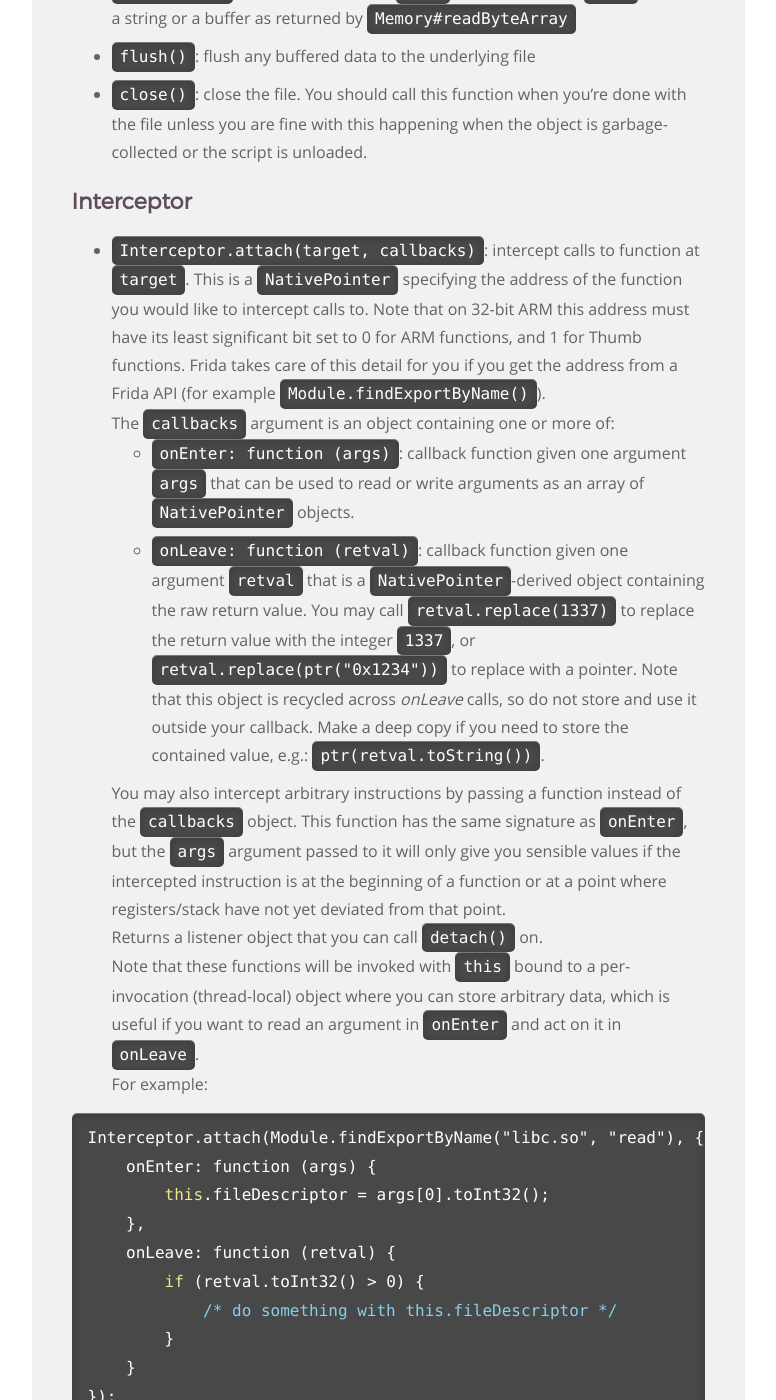
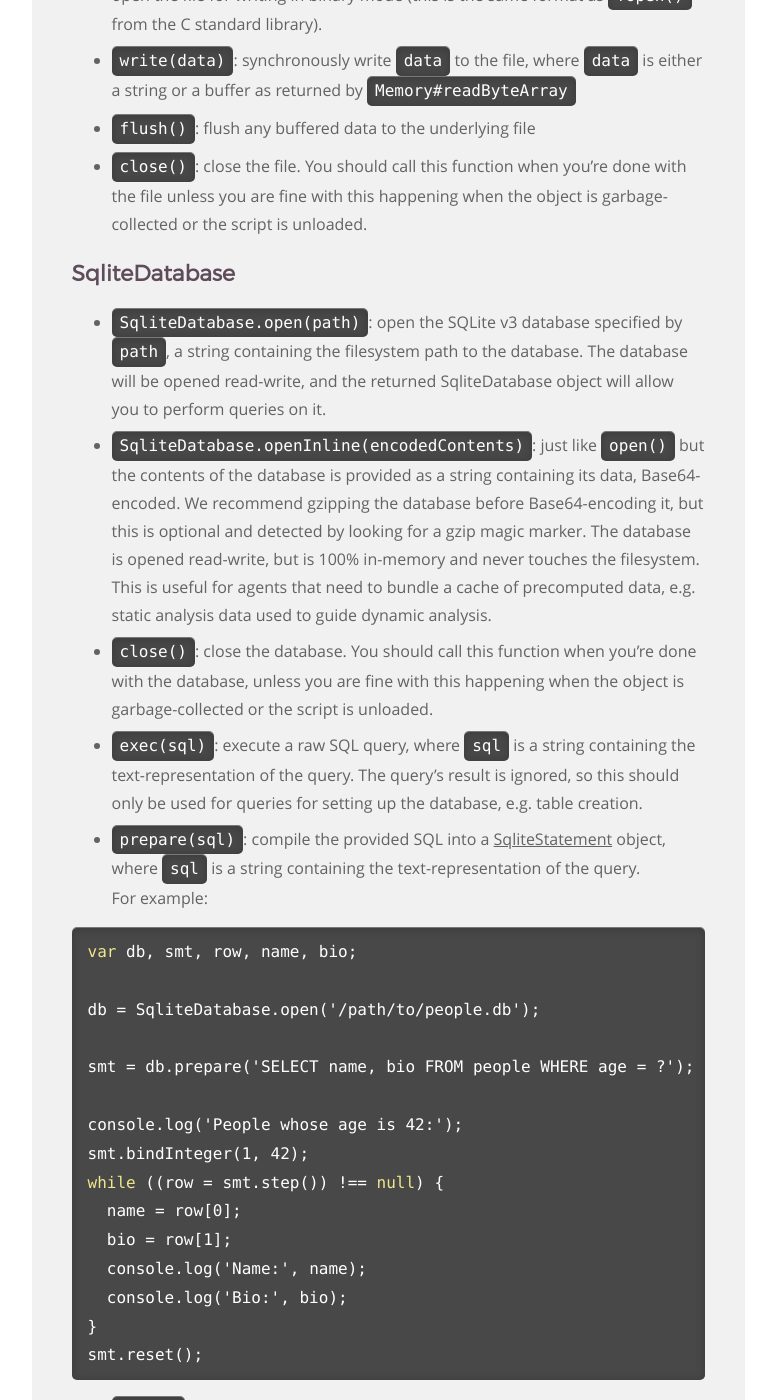
Before and after one commit to frida/frida-website, a Jekyll site: the page built from _docs/javascript-api.md, in a window 1280 px wide and 1400 px high, scrolled down 24100 px. Shown: the whole window, without its empty margins (364-1140 px from the left). Built offline with Jekyll 4.4.1, drawn with Linux system fonts in a browser that asks for light colours; some of the changed text lies outside the part shown.

Commit message:
Add SqliteDatabase and SqliteStatement docs

```diff
--- a/_docs/javascript-api.md
+++ b/_docs/javascript-api.md
@@ -22,6 +22,8 @@ permalink: /docs/javascript-api/
   1. [Socket](#socket)
   1. [Stream](#stream)
   1. [File](#file)
+  1. [SqliteDatabase](#sqlitedatabase)
+  1. [SqliteStatement](#sqlitestatement)
   1. [Interceptor](#interceptor)
   1. [Stalker](#stalker)
   1. [ApiResolver](#apiresolver)
@@ -958,6 +960,74 @@ friendlyFunctionName(returnValue, thisPtr);
 -   `close()`: close the file. You should call this function when you're done
     with the file unless you are fine with this happening when the object is
     garbage-collected or the script is unloaded.
+
+
+## SqliteDatabase
+
++   `SqliteDatabase.open(path)`: open the SQLite v3 database specified by
+    `path`, a string containing the filesystem path to the database. The
+    database will be opened read-write, and the returned SqliteDatabase object
+    will allow you to perform queries on it.
+
++   `SqliteDatabase.openInline(encodedContents)`: just like `open()` but the
+    contents of the database is provided as a string containing its data,
+    Base64-encoded. We recommend gzipping the database before Base64-encoding
+    it, but this is optional and detected by looking for a gzip magic marker.
+    The database is opened read-write, but is 100% in-memory and never touches
+    the filesystem. This is useful for agents that need to bundle a cache of
+    precomputed data, e.g. static analysis data used to guide dynamic analysis.
+
+-   `close()`: close the database. You should call this function when you're
+    done with the database, unless you are fine with this happening when the
+    object is garbage-collected or the script is unloaded.
+
+-   `exec(sql)`: execute a raw SQL query, where `sql` is a string containing
+    the text-representation of the query. The query's result is ignored, so this
+    should only be used for queries for setting up the database, e.g. table
+    creation.
+
+-   `prepare(sql)`: compile the provided SQL into a
+    [SqliteStatement](#sqlitestatement) object, where `sql` is a string
+    containing the text-representation of the query.
+
+    For example:
+
+{% highlight js %}
+var db, smt, row, name, bio;
+
+db = SqliteDatabase.open('/path/to/people.db');
+
+smt = db.prepare('SELECT name, bio FROM people WHERE age = ?');
+
+console.log('People whose age is 42:');
+smt.bindInteger(1, 42);
+while ((row = smt.step()) !== null) {
+  name = row[0];
+  bio = row[1];
+  console.log('Name:', name);
+  console.log('Bio:', bio);
+}
+smt.reset();
+{% endhighlight %}
+
+-   `dump()`: dump the database to a gzip-compressed blob encoded as Base64,
+    where the result is returned as a string. This is useful for inlining a
+    cache in your agent's code, loaded by calling `SqliteDatabase.openInline()`.
+
+
+## SqliteStatement
+
+-   `bindInteger(index, value)`: bind the integer `value` to `index`
+-   `bindFloat(index, value)`: bind the floating point `value` to `index`
+-   `bindText(index, value)`: bind the text `value` to `index`
+-   `bindBlob(index, bytes)`: bind the blob `bytes` to `index`, where `bytes`
+    is an ArrayBuffer, array of byte values, or a string
+-   `bindNull(index)`: bind a null value to `index`
+-   `step()`: either start a new query and get the first result, or move to the
+    next one. Returns an array containing the values in the order specified by
+    the query, or `null` when the last result is reached. You should call
+    `reset()` at that point if you intend to use this object again.
+-   `reset()`: reset internal state to allow subsequent queries
 
 
 ## Interceptor
```
